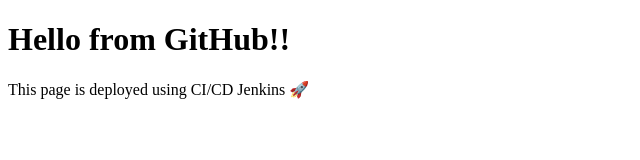
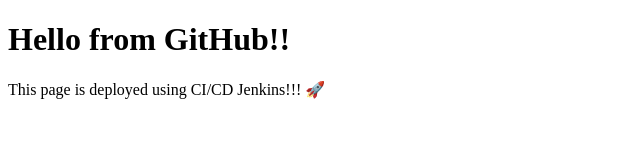
Before and after one commit to desainiravp/DevOps-CI-CD, a plain HTML site: page index.html in a window 1280 px wide. Shown: the full height of the page, 0-640 px from the left. Drawn offline with Linux system fonts and the light colour scheme.

Commit message:
Update index.html

```diff
--- a/index.html
+++ b/index.html
@@ -7,6 +7,6 @@
 </head>
 <body>
   <h1>Hello from GitHub!!</h1>
-  <p>This page is deployed using CI/CD Jenkins 🚀</p>
+  <p>This page is deployed using CI/CD Jenkins!!! 🚀</p>
 </body>
 </html>
```
